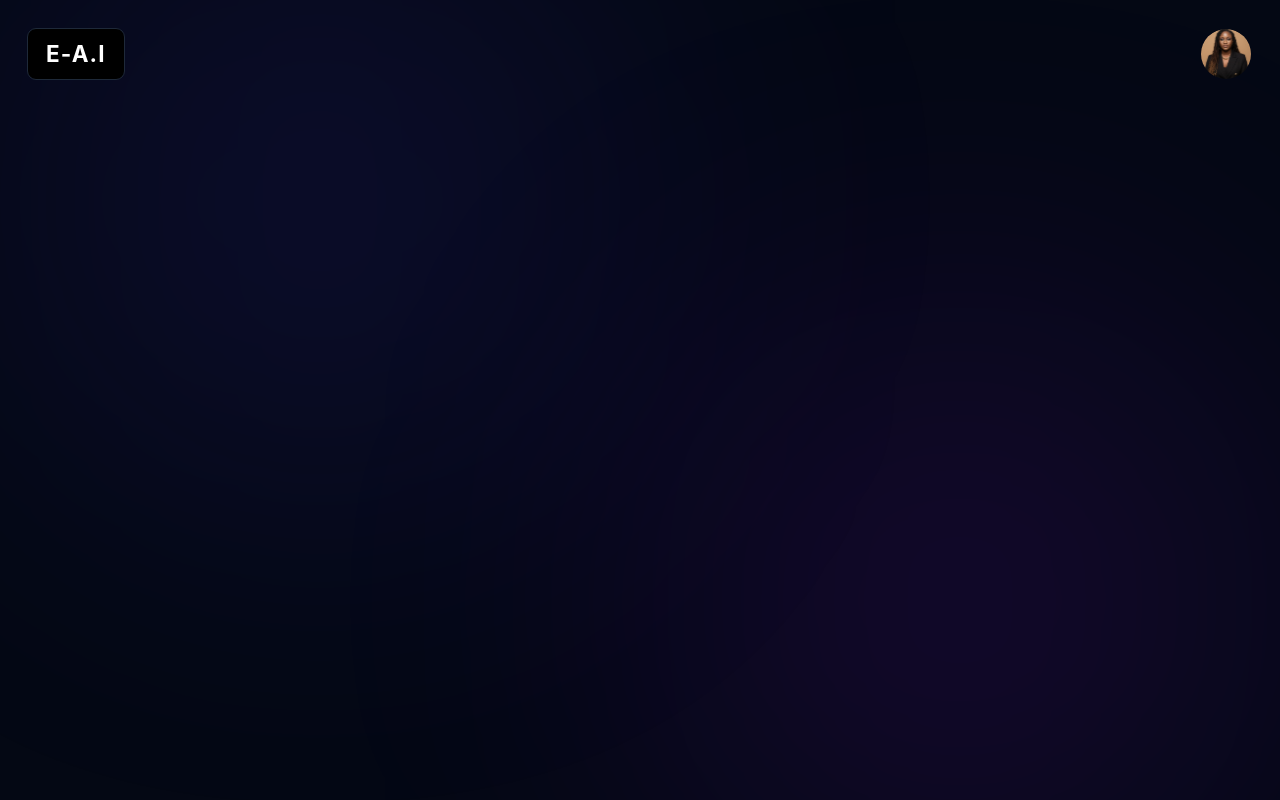
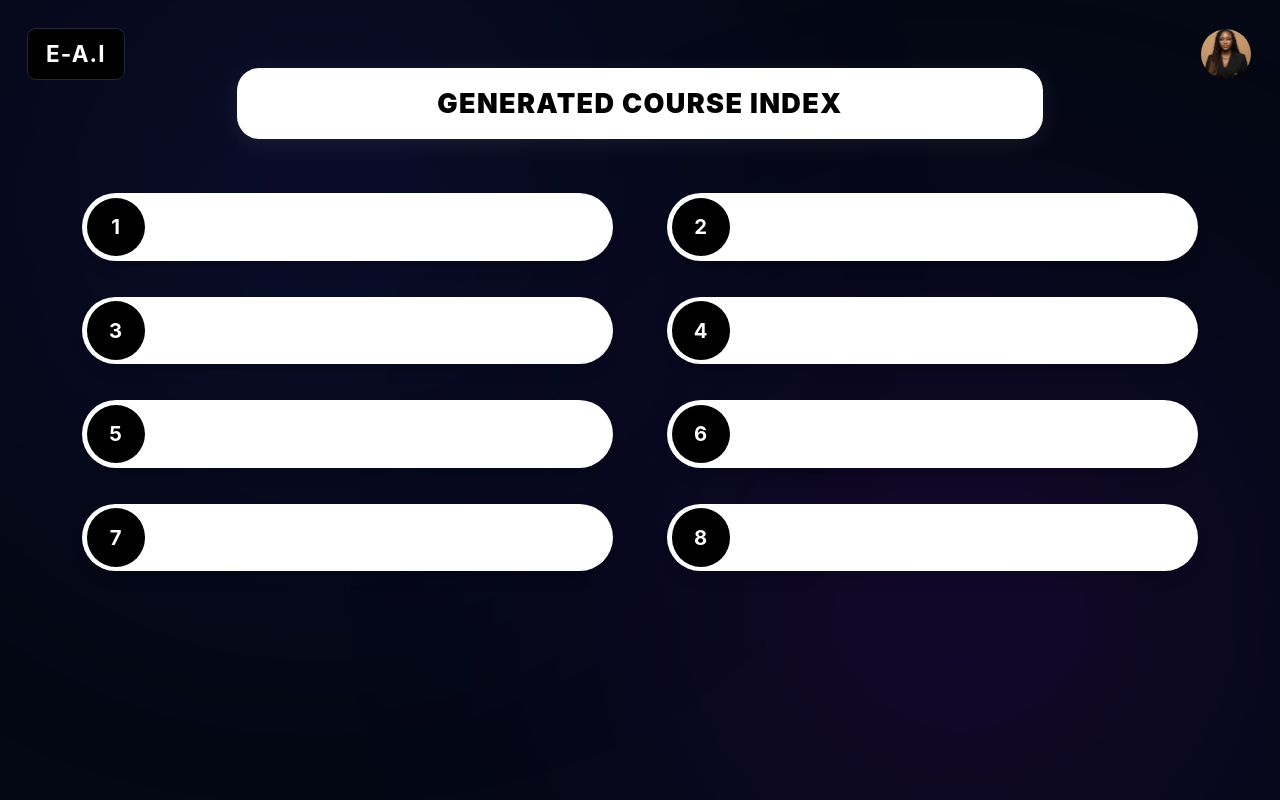
Before and after one commit to Phawaaaz/Etech, a React (Vite) app: page /course-index in a window 1280 px wide. Built offline with nearby package versions, Linux system fonts and the light colour scheme.

Commit message:
Modified CourseIndevView: Added main content and course item grid to CourseIndexView

```diff
--- a/src/pages/CourseIndexView.jsx
+++ b/src/pages/CourseIndexView.jsx
@@ -1,3 +1,4 @@
+import CourseListItem from "../components/CourseListItem";
 import Header from "../components/Header";
 
 export default function CourseIndexView() {
@@ -6,6 +7,17 @@ export default function CourseIndexView() {
       <div className="absolute top-1/4 left-1/4 -translate-x-1/2 -translate-y-1/2 w-[35rem] h-[35rem] rounded-full bg-indigo-600/10 blur-[140px] pointer-events-none" />
       <div className="absolute bottom-1/4 right-1/4 translate-x-1/2 translate-y-1/2 w-[35rem] h-[35rem] rounded-full bg-purple-600/10 blur-[140px] pointer-events-none" />
       <Header />
+      <main className="w-full max-w-5xl flex flex-col items-center flex-1 relative z-10 pt-4">
+        <div className="bg-white text-black mt-3 px-12 py-3 md:py-4 rounded-[1.25rem] font-black text-lg md:text-2xl tracking-wider shadow-[0_4px_25px_rgba(255,255,255,0.08)] mb-12 select-none text-center w-[90%] md:w-[70%] flex justify-center">
+          GENERATED COURSE INDEX
+        </div>
+
+        <div className="grid grid-cols-1 md:grid-cols-2 gap-x-12 gap-y-6 md:gap-y-8 w-full px-2 md:px-4 mb-10">
+          {[1, 2, 3, 4, 5, 6, 7, 8].map((num) => (
+            <CourseListItem key={num} number={num} />
+          ))}
+        </div>
+      </main>
     </div>
   );
 }
```
